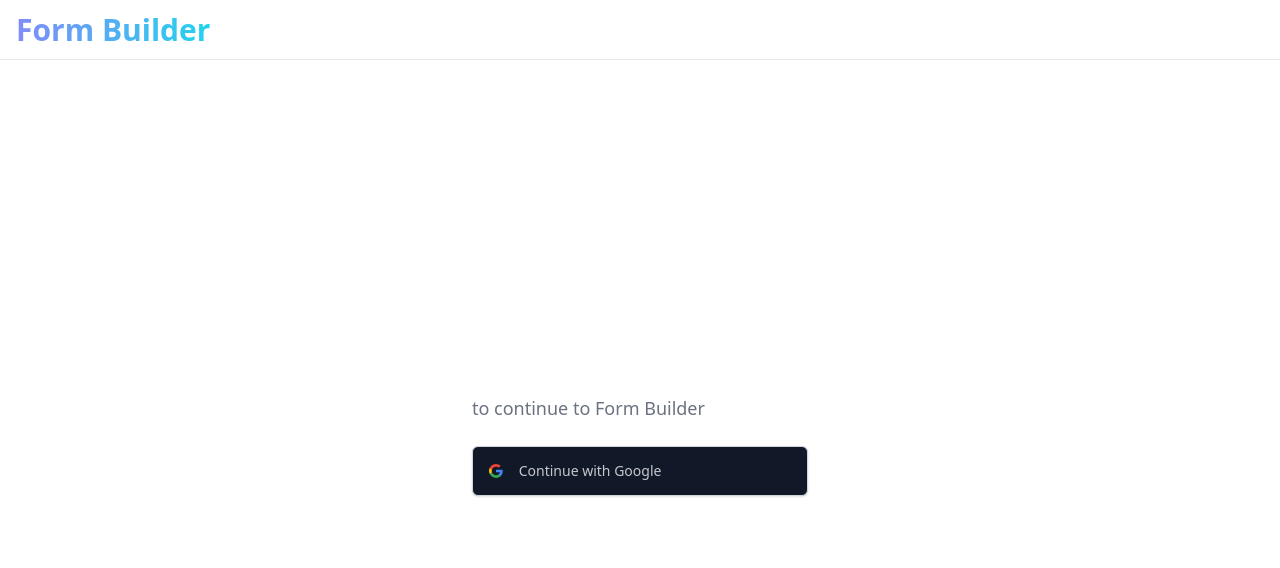
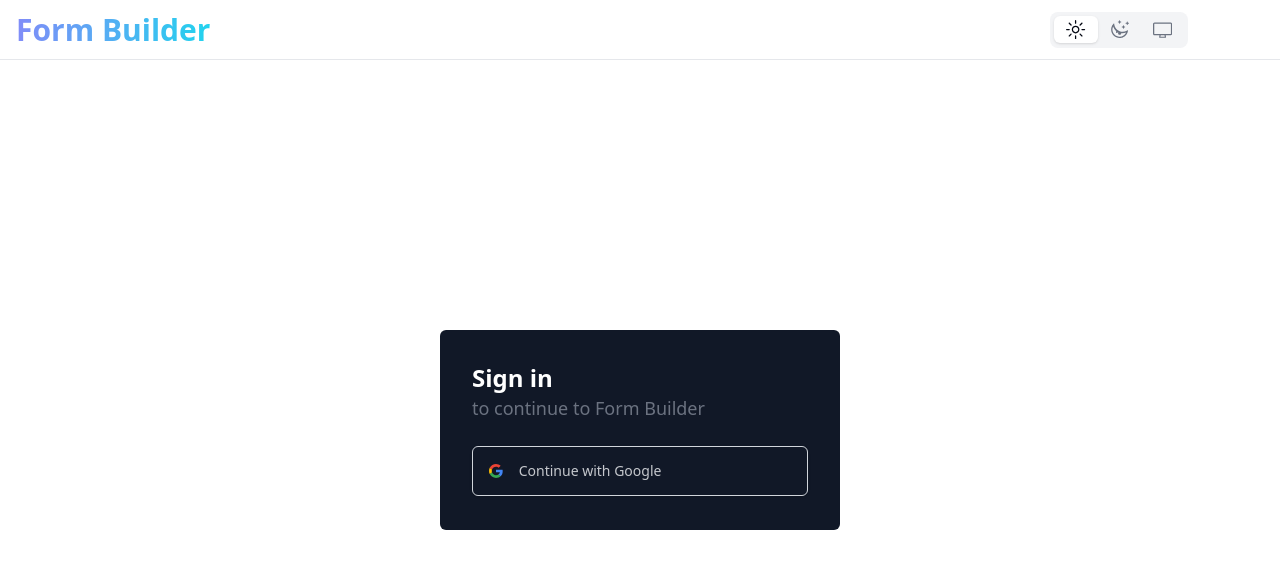
Before and after one commit to Nazar2015A/Form-Builder, a React (Vite) app in the folder client/: page /#/sign-in in a window 1280 px wide. Shown: the top 568 px of the page. Built offline with nearby package versions, Linux system fonts and the light colour scheme; no server answers.

Commit message:
change color and set cookie

```diff
--- a/client/src/App.tsx
+++ b/client/src/App.tsx
@@ -7,8 +7,8 @@
 import ProtectedRoute from "./components/AuthRoutes/ProtectedRoute";
 import FormsPage from "./pages/Forms/Forms";
 import SubmitPage from "./pages/Submit/SubmitPage";
+import PublicRoute from "./components/AuthRoutes/PublicRoute";
 import "./globals.css";
-import PublicRoute from "./components/AuthRoutes/PublicRoute";
 
 function App() {
   return (
--- a/client/src/components/Navbar/Navbar.tsx
+++ b/client/src/components/Navbar/Navbar.tsx
@@ -4,11 +4,10 @@
 
 const Navbar = () => {
   const { user } = useFormBuilderContext();
-  if (!user) return null;
   return (
     <div className="flex gap-4 items-center">
       <ThemeSwitcher />
-      <UserButton />
+      {user ? <UserButton /> : <div className="w-[60px]"></div>}
     </div>
   );
 };
--- a/client/src/pages/Login/LoginPage.tsx
+++ b/client/src/pages/Login/LoginPage.tsx
@@ -8,7 +8,7 @@
   };
   return (
     <div className="w-full flex justify-center items-center">
-      <div className="w-[400px] max-w-[400px] h-[200px] max-h-[200px] bg-white p-8 rounded-md">
+      <div className="w-[400px] max-w-[400px] h-[200px] max-h-[200px] bg-primary p-8 rounded-md">
         <h2 className="text-background text-2xl font-semibold">Sign in</h2>
         <h3 className="text-muted-foreground text-lg mb-6">to continue to Form Builder</h3>
         <Button className="w-full border border-gray-300 justify-start gap-4 hover:bg-background/5 font-[400] text-muted/80 px-4 py-6" onClick={handleLogin}><GoogleIcon /> Continue with Google</Button>
```
